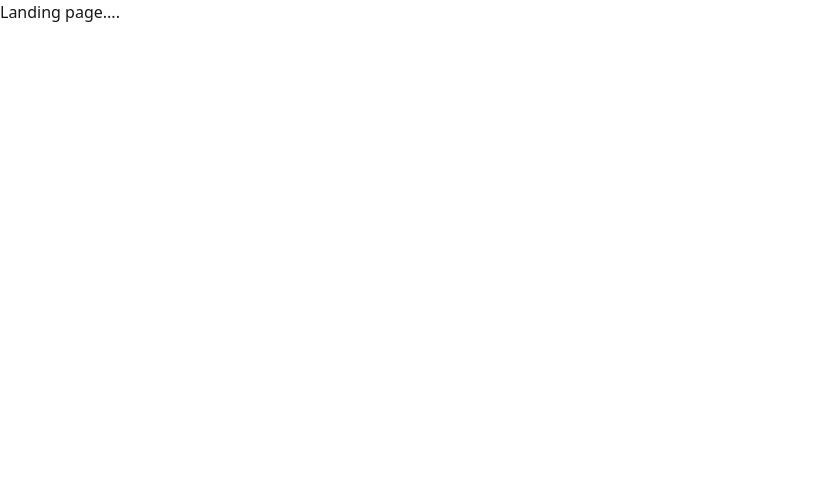
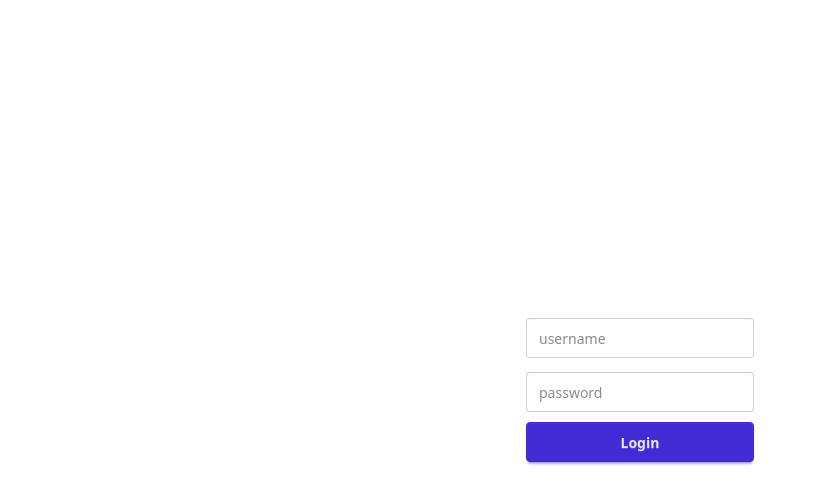
Before and after one commit to manojpethe/itsm, a React (Vite) app: page /#/ in a window 1280 px wide. Shown: the top 504 px of the page, without its empty margins (0-816 px from the left). Built offline with nearby package versions, Linux system fonts and the light colour scheme.

Commit message:
Login screen added

```diff
--- a/src/App.tsx
+++ b/src/App.tsx
@@ -6,13 +6,14 @@ import Navbar from './Components/Navigation/Navbar.tsx';
 import './App.css'
 import Projects from "./Pages/Projects.tsx";
 import Settings from "./Pages/Settings.tsx";
+import Login from "./Pages/Login.tsx";
 
 function App() {
 
   return (
     <HashRouter>
       <Routes>
-        <Route path="/" element={<div>Landing page....</div>} />
+        <Route path="/" element={<Login />} />
         <Route path="/home" element={<div><Navbar /><Outlet /></div>}>
           <Route path="projects" element={<Projects />} />
           <Route path="settings" element={<Settings />} />
--- a/src/Components/Navigation/Navbar.tsx
+++ b/src/Components/Navigation/Navbar.tsx
@@ -1,18 +1,24 @@
 import { Link } from 'react-router-dom';
 
 const Navbar = () => {
+    // const navigate = useNavigate();
     return (
         <div className="navbar bg-emerald-700 shadow-lg">
-            <div>
+            <div className="flex-1">
                 <ul className="menu menu-vertical lg:menu-horizontal bg-emerald-800 rounded-box">
                     <li><Link to="/home">{homeSvg}Home</Link></li>
                     <li><Link to="/home/projects">{projectsSvg}Projects</Link></li>
                     <li><Link to="/home/settings">{settingsSvg}Settings</Link></li>
                 </ul>
             </div>
-            {/* <div style={{ "float": "right" }}>
-                Dark mode<input type="checkbox" value="synthwave" className="toggle theme-controller" />
-            </div> */}
+            <div className="flex-none">
+                {/* <button className="btn btn-square btn-ghost">
+                <svg xmlns="http://www.w3.org/2000/svg" fill="none" viewBox="0 0 24 24" className="inline-block h-5 w-5 stroke-current"> <path strokeLinecap="round" strokeLinejoin="round" strokeWidth="2" d="M5 12h.01M12 12h.01M19 12h.01M6 12a1 1 0 11-2 0 1 1 0 012 0zm7 0a1 1 0 11-2 0 1 1 0 012 0zm7 0a1 1 0 11-2 0 1 1 0 012 0z"></path> </svg>
+                </button> */}
+                <ul className="menu menu-vertical lg:menu-horizontal bg-emerald-800 rounded-box">
+                <li><Link to="/">Logout</Link></li>
+                </ul>
+            </div>
         </div>
     )
 }
--- /dev/null
+++ b/src/Pages/Login.tsx
@@ -0,0 +1,100 @@
+import Http from '../common/httpUtils';
+import { Formik, Form } from 'formik';
+import { useState } from 'react';
+import * as Yup from 'yup';
+import { useNavigate } from "react-router-dom";
+import { SERVER, USERS_ENDPOINT } from '../common/serverUrl';
+
+type Credential = {
+    username: string;
+    password: string;
+}
+
+ const LoginSchema = Yup.object().shape({
+   username: Yup.string()
+     .min(4, 'Too Short!')
+     .max(10, 'Too Long!')
+     .required('Required'),
+   password: Yup.string()
+     .min(7, 'Too Short!')
+     .max(20, 'Too Long!')
+     .required('Required'),
+ });
+
+const Login = () => {
+    const navigate = useNavigate();
+    const [message, setMessage] = useState("");
+
+    const loginUrl = SERVER + USERS_ENDPOINT;
+
+    const login = async(credential: Credential)=>{
+        const param = `?username=${credential.username}&password=${credential.password}`;
+        const http = new Http;
+        console.log(loginUrl+param);
+        const result = await http.get(loginUrl+param);
+        if(result.data[0]?.username !== undefined){
+            return true
+        } else {
+            return false;
+        }
+    }
+
+  return (
+    <div className="flex h-screen ">
+  <div className="m-auto">
+        <Formik
+                initialValues={{
+                    username: '',
+                    password: '',
+                }}
+                validationSchema={LoginSchema}
+                onSubmit={async (values) => {
+                    const result = await login({ username: values.username, password: values.password});
+                    if(result === true){
+                        console.log('redirecting....');
+                        setMessage("");
+                        navigate("/home/projects");
+                    } else {
+                        setMessage("Incorrect username/password.");
+                    }
+                }}
+            >
+            {({ errors, touched, values, handleChange, handleBlur }) => (
+            <Form>
+            <fieldset className="fieldset">
+            <input
+                type="text"
+                placeholder="username"
+                name="username"
+                className="input"
+                onChange={handleChange}
+                onBlur={handleBlur}
+                value={values.username}
+            />
+            <p className="label">{errors.username && touched.username ? (<>{errors.username}</>) : null}</p>
+            </fieldset>
+            <fieldset className="fieldset">
+            <input
+                type="password"
+                className="input"
+                placeholder="password"
+                name="password"
+                onChange={handleChange}
+                onBlur={handleBlur}
+                value={values.password}
+            />
+            <p className="label">{errors.password && touched.password ? (<>{errors.password}</>) : null}</p>
+            </fieldset>
+            <fieldset>
+                <button type="submit" className="btn btn-primary w-full">Login</button>
+            </fieldset>
+            </Form>
+            )}
+            </Formik>
+            <div className="label bg-error-content m-1 b-1">{message}</div>
+    </div>
+    </div>
+  )
+}
+
+export default Login
--- a/src/Pages/Projects.tsx
+++ b/src/Pages/Projects.tsx
@@ -1,8 +1,9 @@
 import { useState, useEffect } from "react";
 import Http from '../common/httpUtils';
 import captain from "../assets/images/Captain_America_Salute.jpg";
-import { Formik, Form, Field } from 'formik';
+import { Formik, Form } from 'formik';
 import * as Yup from 'yup';
+import { SERVER, PROJECTS_ENDPOINT } from "../common/serverUrl";
 
 type Project = {
     id: number;
@@ -29,24 +30,24 @@ const Projects = () => {
     }, [])
 
     const getProjects = async () => {
-        const URL = 'http://localhost:3000/projects';
+        const URL = SERVER + PROJECTS_ENDPOINT;
         const http = new Http;
-        let projectsData:{data: any; errorMessage: any } = await http.get(URL);
+        let projectsData: { data: any; errorMessage: any } = await http.get(URL);
         setProjectData(projectsData.data);
     }
 
-    const createNewProject = async (newProject:Project):Promise<boolean> => {
-        const URL = 'http://localhost:3000/projects';
+    const createNewProject = async (newProject: Project): Promise<boolean> => {
+        const URL = SERVER + PROJECTS_ENDPOINT;
         const http = new Http;
         newProject.id = projectData.length + 1;
         const result = await http.post(URL, newProject);
-        if (result?.data?.status === 201){
+        if (result?.data?.status === 201) {
             const modal = document.getElementById('newProjectModal');
             if (modal !== null) {
                 // eslint-disable-next-line
                 modal.close();
             }
-            setTimeout(getProjects,500);
+            setTimeout(getProjects, 500);
             return true;
         } else {
             return false;
@@ -78,7 +79,6 @@ const Projects = () => {
                 <div className="flex">
                     <div className="m-auto">
                         <button className="btn btn-ghost" onClick={openModal}>Create New Project</button>
-
                         <div className="overflow-x-auto rounded-box border border-base-content/5 bg-base-100">
                             <table className="table w-2xl">
                                 {/* head */}
@@ -93,7 +93,8 @@ const Projects = () => {
                                     {renderProjectRows()}
                                 </tbody>
                             </table>
-                        </div></div>
+                        </div>
+                    </div>
                 </div>
             </div>
 
@@ -107,8 +108,8 @@ const Projects = () => {
                         }}
                         validationSchema={NewProjectSchema}
                         onSubmit={async (values) => {
-                            const result = await createNewProject({id: 0, title: values.title, info: values.info});
-                            if(result === true){
+                            const result = await createNewProject({ id: 0, title: values.title, info: values.info });
+                            if (result === true) {
                                 values.info = "";
                                 values.title = "";
                             } else {
@@ -141,9 +142,9 @@ const Projects = () => {
                                     />
                                     <p className="label">{errors.info && touched.info ? (<>{errors.info}</>) : null}</p>
                                 </fieldset>
-                    <br/>
+                                <br />
                                 <img src={captain} style={{ width: "300px" }} />
-                    <br/>
+                                <br />
                                 <div className="modal-action">
                                     <button type="submit" className="btn">Let's Go!</button>
                                 </div>
@@ -152,9 +153,7 @@ const Projects = () => {
                     </Formik>
                 </div>
             </dialog>
-
         </>
-
     )
 }
 
--- /dev/null
+++ b/src/common/serverUrl.ts
@@ -0,0 +1,3 @@
+export const SERVER = "http://localhost:3000/";
+export const USERS_ENDPOINT = "users";
+export const PROJECTS_ENDPOINT = "projects";
```
Lines whose indentation alone changed are shown as unchanged.
